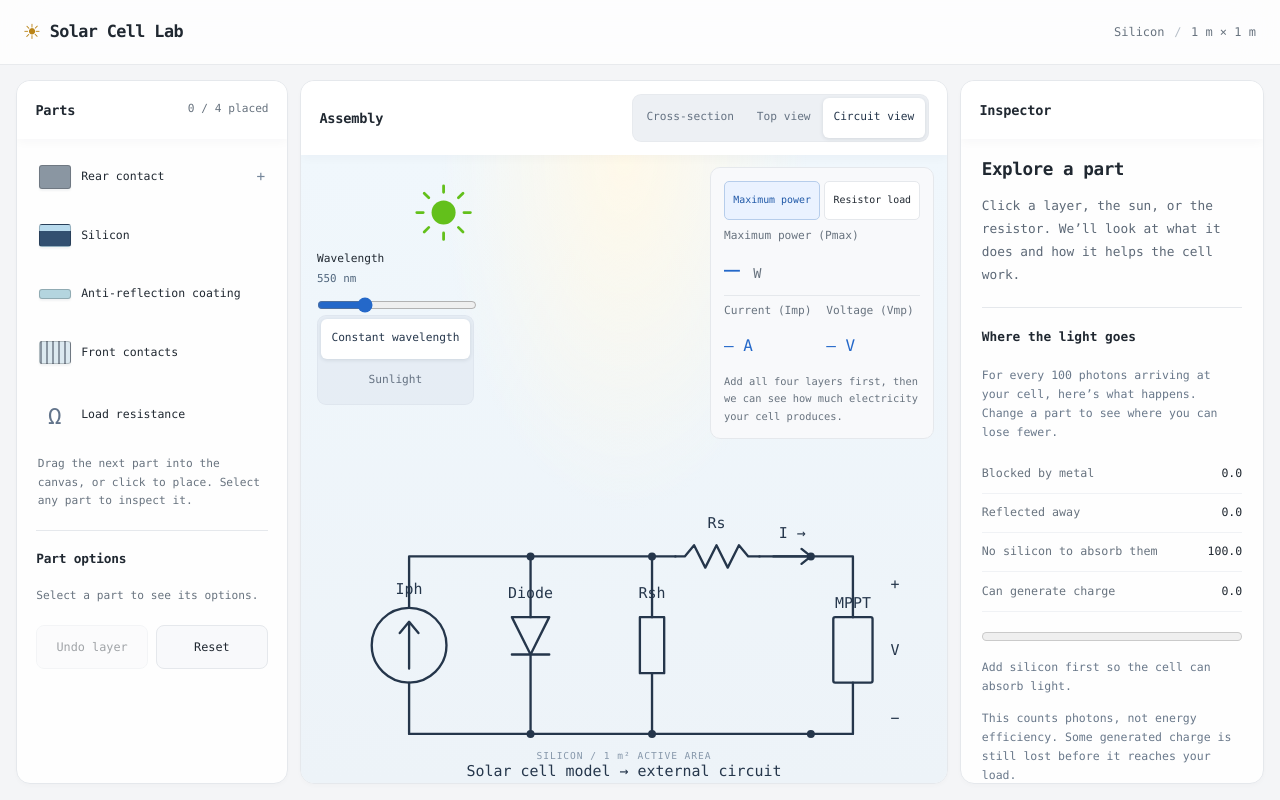
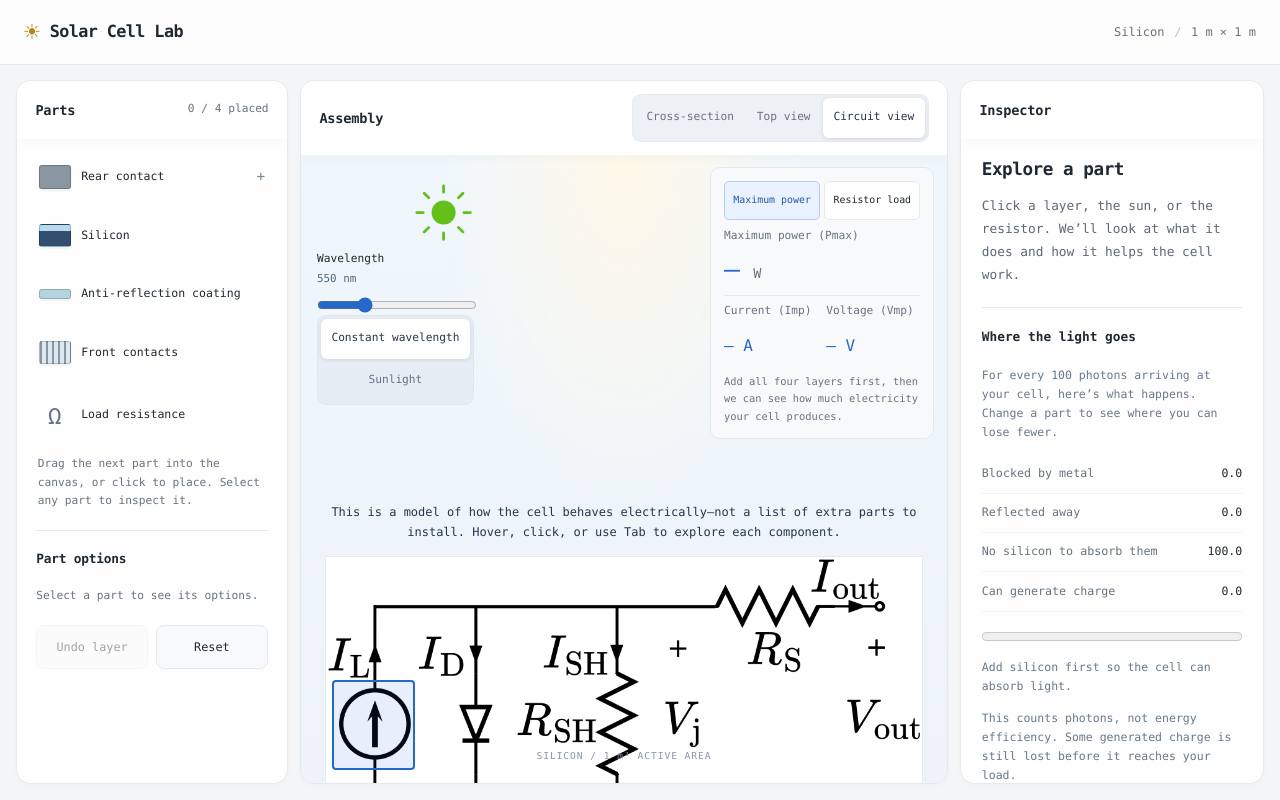
Before and after one commit to Nevetsgaming/Solarpanelsim, a React (Vite) app: page / in a window 1280 px wide. Both pictures are taken after a click on the button "Circuit view". Built offline with nearby package versions, Linux system fonts and the light colour scheme.

Commit message:
made circuit view better

```diff
--- a/src/App.css
+++ b/src/App.css
@@ -138,6 +138,17 @@
 .circuit-view p { margin: .8rem 0; }
 .circuit-view dl > div { display: flex; flex-wrap: wrap; justify-content: space-between; gap: .25rem 1rem; padding: .4rem 0; border-bottom: 1px solid var(--border); }
 .circuit-view dd { margin: 0; font-family: var(--mono); }
+.circuit-image { position: relative; background: #fff; border: 1px solid var(--border); }
+.circuit-image img { display: block; width: 100%; height: auto; }
+.circuit-hotspot { position: absolute; padding: 0; border: 2px solid transparent; background: transparent; cursor: pointer; border-radius: 4px; }
+.circuit-hotspot:hover, .circuit-hotspot:focus-visible, .circuit-hotspot[aria-pressed='true'] { border-color: #2468c9; background: #2468c91a; }
+.circuit-choices { display: flex; flex-wrap: wrap; gap: .4rem; margin: .8rem 0; }
+.circuit-choices button { padding: .5rem; min-height: 44px; border: 1px solid var(--border); border-radius: 5px; background: #fff; color: #25364b; font-size: .68rem; cursor: pointer; }
+.circuit-choices button[aria-pressed='true'] { background: #eaf2ff; border-color: #2468c9; }
+.circuit-explanation { padding: 1rem; border: 1px solid var(--border); border-radius: 8px; background: #fff; }
+.circuit-component-formula { font-family: var(--mono); overflow-wrap: anywhere; }
+.circuit-current-formula { margin-top: 1rem; padding-top: 1rem; border-top: 1px solid var(--border); }
+.circuit-selected-term { background: #dceaff; color: #174f9d; border-radius: 3px; padding: .2rem; }
 .view-controls button, .light-mode-controls button { min-height: 2.5rem; padding: .35rem .65rem; border: none; border-radius: 6px; background: none; color: #657282; font-size: .7rem; font-weight: 550; cursor: pointer; }
 .view-controls button[aria-pressed='true'], .light-mode-controls button[aria-pressed='true'] { background: white; color: #25364b; box-shadow: 0 1px 4px rgb(25 40 60 / 12%); }
 .view-controls button:active, .light-mode-controls button:active { background: #dce5f1; }
--- a/src/components/CircuitView.tsx
+++ b/src/components/CircuitView.tsx
@@ -1,6 +1,8 @@
+import { useState } from 'react'
 import type { ElectricalResults, OperatingMode } from '../physics/electrical'
-import { device } from '../physics/electrical'
+import { device, saturationCurrent, thermalVoltage } from '../physics/electrical'
 import type { PartSettings } from '../partOptions'
+import circuitImage from '../assets/diodesolar.webp'
 
 type CircuitViewProps = {
   results: ElectricalResults
@@ -8,48 +10,98 @@ type CircuitViewProps = {
   mode: OperatingMode
 }
 
+type ComponentId = 'light' | 'diode' | 'shunt' | 'series' | 'junction' | 'output'
+
 export default function CircuitView({ results, settings, mode }: CircuitViewProps) {
+  const [selected, setSelected] = useState<ComponentId>('light')
+  const point = mode === 'mpp' ? results.mpp : results.load
+  const junctionVoltage = point.voltage + point.current * results.seriesResistance
+  const diodeLoss = saturationCurrent * Math.expm1(junctionVoltage / (device.idealityFactor * thermalVoltage))
+  const components = {
+    light: {
+      name: 'Light-generated current · IL',
+      explanation: 'Start here: absorbed light frees charges in the silicon. We represent that supply of charge with a current source, the circle with an arrow. It is not a separate battery hidden inside the cell. IL is the same light-generated current we call Iph elsewhere. That supply then splits between the three paths in this diagram.',
+      formula: 'IL = Iph',
+      value: results.photocurrent.toFixed(3) + ' A',
+      box: { left: '1%', top: '42%', width: '14%', height: '31%' },
+    },
+    diode: {
+      name: 'The silicon junction · diode',
+      explanation: 'A solar cell is also a diode because it contains a p–n junction. Even while light supplies charge, some current flows internally through that junction instead of out to your device. That is why the diode sits across the same two wires as the light source. As the internal voltage rises, this current rises rapidly, so we subtract it from the light-generated current.',
+      formula: 'ID = I0 [exp(qVj / nkT) − 1]',
+      value: diodeLoss.toFixed(3) + ' A',
+      box: { left: '22%', top: '47%', width: '7%', height: '18%' },
+    },
+    shunt: {
+      name: 'An unwanted shortcut · RSH',
+      explanation: 'A real cell is not perfectly insulating everywhere. Some charge can take a leakage path between its two sides instead of going through your device. RSH represents that shortcut, so it is drawn as another parallel branch. A larger resistance makes that path harder to use and reduces the wasted current. We subtract this current too.',
+      formula: 'ISH = Vj / RSH',
+      value: (junctionVoltage / device.shuntResistance).toExponential(2) + ' A',
+      box: { left: '45%', top: '38%', width: '8%', height: '38%' },
+    },
+    series: {
+      name: 'Resistance on the way out · RS',
+      explanation: 'The useful current still has to travel through silicon and metal contacts. Those paths are not perfect conductors: they use up some voltage and release energy as heat. We put RS in series because the output current must pass through it. This is where your finger-width changes matter electrically. RS stands for the combined resistance, not one extra physical resistor.',
+      formula: 'Vout = Vj − Iout RS',
+      value: results.seriesResistance.toExponential(2) + ' Ω',
+      box: { left: '65%', top: '7%', width: '19%', height: '19%' },
+    },
+    junction: {
+      name: 'The voltage inside the cell · Vj',
+      explanation: 'The light source, diode and leakage branch all connect to the same top and bottom wires, so they all share the same internal voltage, Vj. The voltage you can use outside is a little smaller because current loses some voltage while passing through RS. That is why the diode and leakage equations use Vj rather than just the output voltage.',
+      formula: 'Vj = Vout + Iout RS',
+      value: junctionVoltage.toFixed(4) + ' V',
+      box: { left: '56%', top: '27%', width: '8%', height: '60%' },
+    },
+    output: {
+      name: 'What reaches your device · Iout and Vout',
+      explanation: 'The two circles on the right are the cell’s terminals. Connect a device between them and the remaining current can travel through it and return along the bottom wire. Read the current equation as a simple balance: what light supplies, minus what the two internal branches take, is what your device receives.',
+      formula: mode === 'load' ? 'Vout = Iout Rload; P = Vout Iout' : 'P = Vout Iout; choose the point with the largest P',
+      value: point.current.toFixed(3) + ' A · ' + point.voltage.toFixed(4) + ' V',
+      box: { left: '85%', top: '0%', width: '15%', height: '100%' },
+    },
+  }
+  const active = components[selected]
+
+  function select(id: ComponentId) {
+    setSelected(id)
+  }
+
   return (
     <figure className="circuit-view">
-      <svg viewBox="0 0 640 330" role="img" aria-label="Solar cell equivalent circuit: light current source, diode and shunt resistance in parallel, followed by series resistance and an external load">
-        <g fill="none" stroke="currentColor" strokeWidth="2.5" strokeLinejoin="round" strokeLinecap="round">
-          {/* Three parallel branches share the internal top and bottom rails. */}
-          <path d="M90 125V70H375 M90 205V260H565V205 M220 70V135 M220 175V260 M350 70V135 M350 195V260 M465 70H565V135" />
-          <circle cx="90" cy="165" r="40" />
-          <path d="M90 190V140 M80 152L90 140L100 152" />
-          <path d="M200 135H240L220 175Z M200 175H240" />
-          <rect x="337" y="135" width="26" height="60" />
-          <path d="M375 70H385L395 58L407 82L419 58L431 82L443 58L453 70H465" />
-          <rect x="544" y="135" width="42" height="70" rx="2" />
-          <path d="M480 70H520 M510 62L520 70L510 78" />
-          <circle cx="520" cy="70" r="3" fill="currentColor" />
-          <circle cx="520" cy="260" r="3" fill="currentColor" />
-          <circle cx="220" cy="70" r="3" fill="currentColor" />
-          <circle cx="220" cy="260" r="3" fill="currentColor" />
-          <circle cx="350" cy="70" r="3" fill="currentColor" />
-          <circle cx="350" cy="260" r="3" fill="currentColor" />
-        </g>
-        <g fill="currentColor" fontSize="16" textAnchor="middle">
-          <text x="90" y="110">Iph</text>
-          <text x="220" y="115">Diode</text>
-          <text x="350" y="115">Rsh</text>
-          <text x="419" y="40">Rs</text>
-          <text x="500" y="50">I →</text>
-          <text x="610" y="105">+</text><text x="610" y="175">V</text><text x="610" y="248">−</text>
-          <text x="565" y="125">{mode === 'load' ? 'Rload' : 'MPPT'}</text>
-          <text x="320" y="305">Solar cell model → external circuit</text>
-        </g>
-      </svg>
+      <p>This is a model of how the cell behaves electrically—not a list of extra parts to install. Hover, click, or use Tab to explore each component.</p>
+      <div className="circuit-image">
+        <img src={circuitImage} width="1920" height="942" alt="Solar cell equivalent circuit: light current source IL, diode and shunt resistance RSH in parallel, followed by series resistance RS and output terminals." />
+        {(Object.keys(components) as ComponentId[]).map((id) => (
+          <button type="button" key={id} className="circuit-hotspot" style={components[id].box}
+            aria-label={components[id].name} aria-pressed={selected === id} aria-controls="circuit-explanation"
+            onMouseEnter={() => select(id)} onFocus={() => select(id)} onClick={() => select(id)} />
+        ))}
+      </div>
+      <div className="circuit-choices" role="group" aria-label="Circuit components">
+        {(Object.keys(components) as ComponentId[]).map((id) => (
+          <button type="button" key={id} aria-pressed={selected === id}
+            onMouseEnter={() => select(id)} onFocus={() => select(id)} onClick={() => select(id)}>{components[id].name}</button>
+        ))}
+      </div>
       <figcaption>
-        <p>Light supplies current on the left. Some takes the diode or leakage path instead of reaching your device. The rest passes through the cell’s series resistance and into the external circuit.</p>
-        <dl>
-          <div><dt>Light-generated current (Iph)</dt><dd>{results.assembled ? `${results.photocurrent.toFixed(2)} A` : 'Assemble the cell first'}</dd></div>
-          <div><dt>Series resistance (Rs)</dt><dd>{results.seriesResistance.toExponential(2)} Ω</dd></div>
-          <div><dt>Leakage resistance (Rsh)</dt><dd>{device.shuntResistance} Ω</dd></div>
-          <div><dt>External circuit</dt><dd>{mode === 'load' ? `${settings.loadResistance} Ω load` : 'Ideal maximum-power controller'}</dd></div>
-        </dl>
-        <p>{mode === 'load' ? 'Change the load resistance in Parts to see the readings update.' : 'In Maximum power mode, an ideal controller chooses the best operating point. Choose Resistor load to use your adjustable resistor instead.'}</p>
-        {!results.assembled && <p>This diagram explains the model. Add all four layers to turn on electrical output.</p>}
+        <section className="circuit-explanation" id="circuit-explanation" aria-live="polite">
+          <h3>{active.name}</h3>
+          <p>{active.explanation}</p>
+          <p className="circuit-component-formula">{active.formula}</p>
+          <p>{results.assembled ? active.value : 'Assemble the cell first to see a live reading.'}</p>
+        </section>
+        <p>{mode === 'load' ? `Your external load is ${settings.loadResistance} Ω. Change it in Parts to move the operating point.` : 'Maximum-power mode uses an ideal controller at the terminals. Choose Resistor load to connect your adjustable resistor instead.'}</p>
+        {!results.assembled && <p>Add all four layers to turn on electrical output.</p>}
+        <div className="circuit-current-formula">
+          <h3>The current balance</h3>
+          <p>Light supplies current. The diode and leakage paths take some away. The rest reaches the output.</p>
+          <div className="formula-line" aria-label="Output current equals light current minus diode current minus shunt current">
+            <span className={selected === 'output' ? 'circuit-selected-term' : ''}>Iout</span> = <span className={selected === 'light' ? 'circuit-selected-term' : ''}>IL</span> − <span className={selected === 'diode' ? 'circuit-selected-term' : ''}>I0 [exp(qVj / nkT) − 1]</span> − <span className={selected === 'shunt' ? 'circuit-selected-term' : ''}>Vj / RSH</span>
+          </div>
+          <div className="formula-line"><span className={selected === 'junction' || selected === 'series' ? 'circuit-selected-term' : ''}>Vj = Vout + Iout RS</span></div>
+          <p>Iout and Vout are the same I and V used in the power formula. The diode term describes ID, and the last term describes ISH.</p>
+        </div>
       </figcaption>
     </figure>
   )
--- a/src/components/FormulaExplorer.tsx
+++ b/src/components/FormulaExplorer.tsx
@@ -79,7 +79,7 @@ export default function FormulaExplorer({ results, operating, settings, isSunlig
         <div className="term-explanation" aria-live="polite"><h3>{definitions[selectedTerm].name}</h3><p>{definitions[selectedTerm].text}</p></div>
         {!results.assembled && <p>Finish adding the four layers first. Until then, these numbers describe the design you are setting up, not a working cell.</p>}
         <details className="model-assumptions"><summary>Parameters, calibration & sources</summary>
-          <p>To keep the experiment manageable, we hold a few things steady: temperature is {device.temperatureK} K, diode ideality n is {device.idealityFactor}, charge collection is {device.collectionEfficiency * 100}%, surface sheet resistance is {device.sheetResistance} Ω/square, and shunt resistance is {device.shuntResistance} Ω. We treat the busbars as having no resistance. We choose I0 so the default sunlight design has an open-circuit voltage of {device.referenceVoc} V; we have not fitted it to a real panel. Also, this is one large 1 m² cell. A commercial panel usually connects many smaller cells together, so do not read these numbers as a commercial panel rating.</p>
+          <p>We keep temperature, charge collection and a few electrical properties fixed so you can focus on your design. This is a simplified 1 m² cell for learning—not a prediction of a real panel’s output.</p>
           <p><a href="https://www.nlr.gov/grid/solar-resource/spectra-am1.5" target="_blank" rel="noreferrer">ASTM G173 AM1.5 spectrum</a> · <a href="https://doi.org/10.1016/j.solmat.2008.06.009" target="_blank" rel="noreferrer">Silicon absorption data</a> · <a href="https://pvpmc.sandia.gov/modeling-guide/2-dc-module-iv/single-diode-equivalent-circuit-models/" target="_blank" rel="noreferrer">Single-diode model</a></p>
         </details>
       </div>
```
Also changed, not shown: src/assets/diodesolar.webp (added), 1 other file (tests, documents, lock files or other folders).
